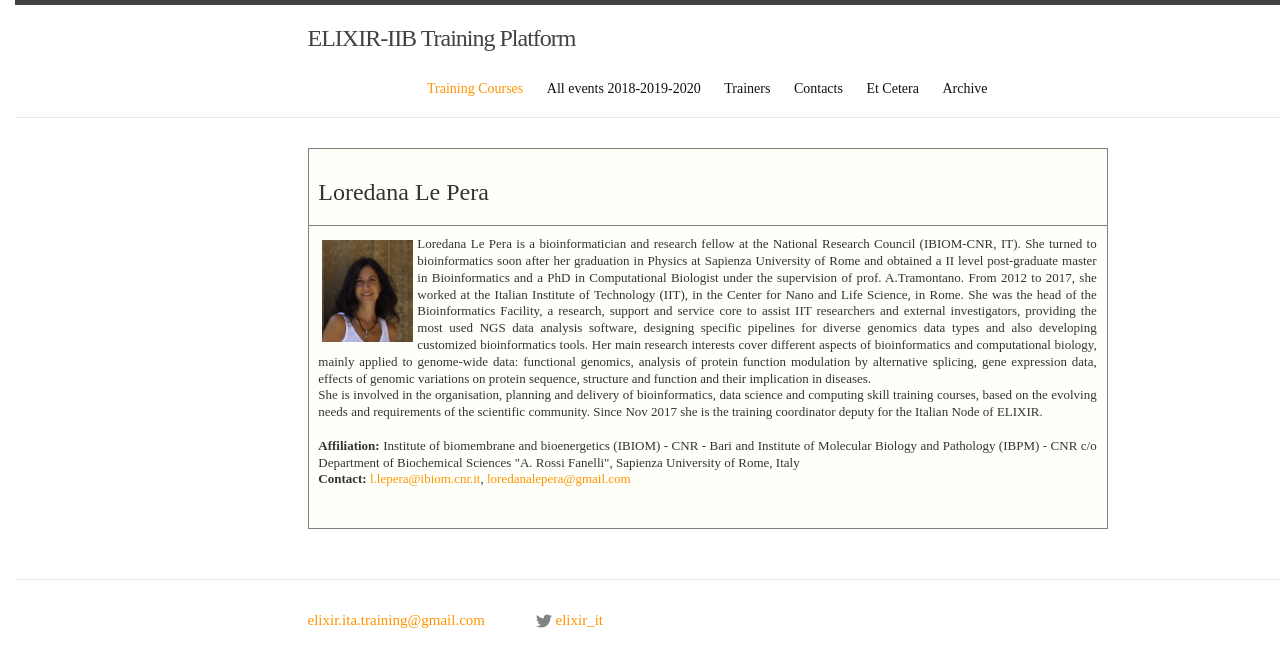
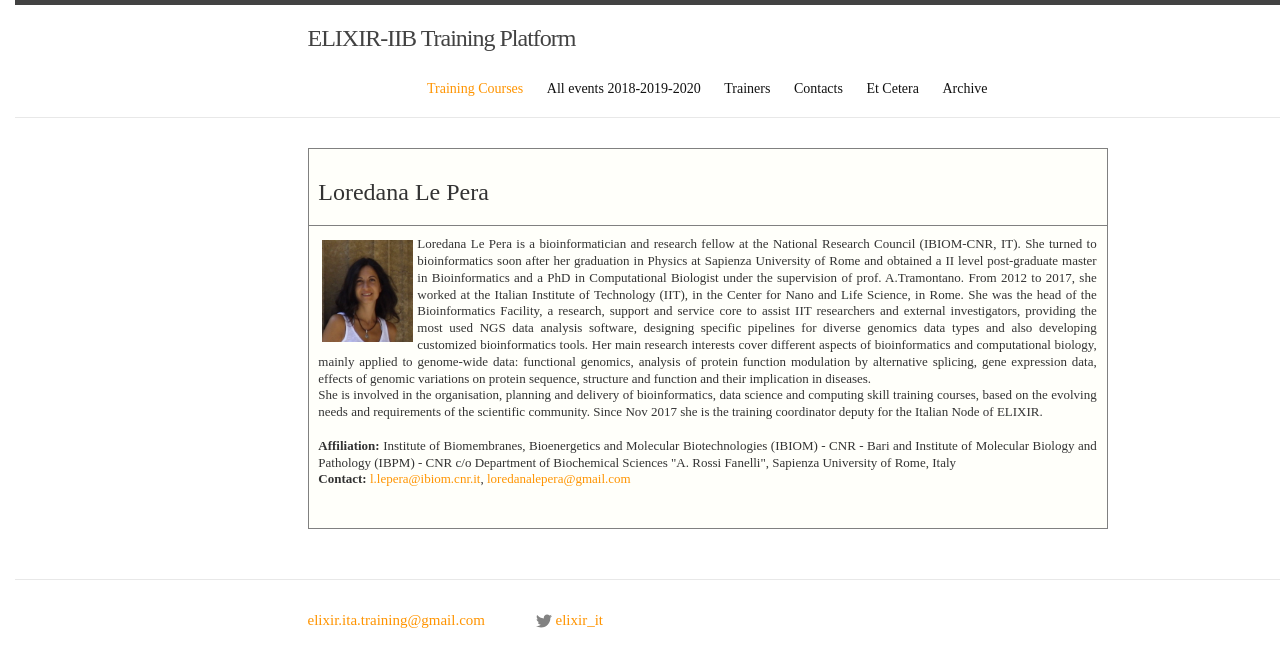
Before and after one commit to ELIXIR-IIB-training/website, a Jekyll site: the page built from instructors/loredana_le_pera.html, in a window 1280 px wide. Shown: the top 667 px of the page. Built offline with Jekyll 4.4.1, drawn with Linux system fonts in a browser that asks for light colours; nearby versions of some CDN libraries; some web fonts are replaced.

Commit message:
Add complete affiliation

```diff
--- a/instructors/loredana_le_pera.html
+++ b/instructors/loredana_le_pera.html
@@ -43,7 +43,7 @@ layout: default
 She is involved in the organisation, planning and delivery of bioinformatics, data science and computing skill training courses, based on the evolving needs and requirements of the scientific community. Since Nov 2017 she is the training coordinator deputy for the Italian Node of ELIXIR.
 <br>
 <br>
-<b>Affiliation:</b> Institute of biomembrane and bioenergetics (IBIOM) - CNR - Bari and Institute of Molecular Biology and Pathology (IBPM) - CNR c/o Department of Biochemical Sciences "A. Rossi Fanelli", Sapienza University of Rome, Italy
+<b>Affiliation:</b> Institute of Biomembranes, Bioenergetics and Molecular Biotechnologies (IBIOM) - CNR - Bari and Institute of Molecular Biology and Pathology (IBPM) - CNR c/o Department of Biochemical Sciences "A. Rossi Fanelli", Sapienza University of Rome, Italy
 <br>
 <b>Contact:</b> <a href="mailto:l.lepera@ibiom.cnr.it">l.lepera@ibiom.cnr.it</a>, <a href="mailto:loredanalepera@gmail.com">loredanalepera@gmail.com</a><br>
 			    </p>
```
